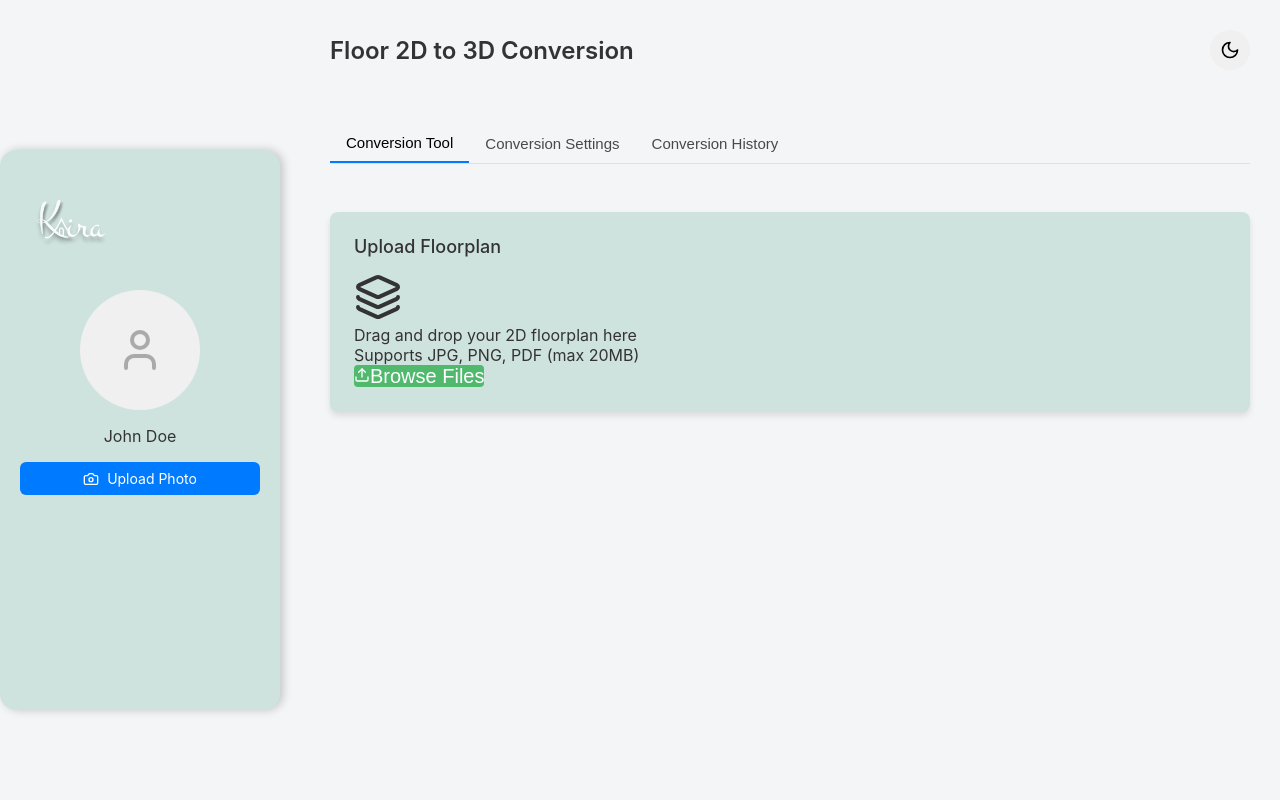
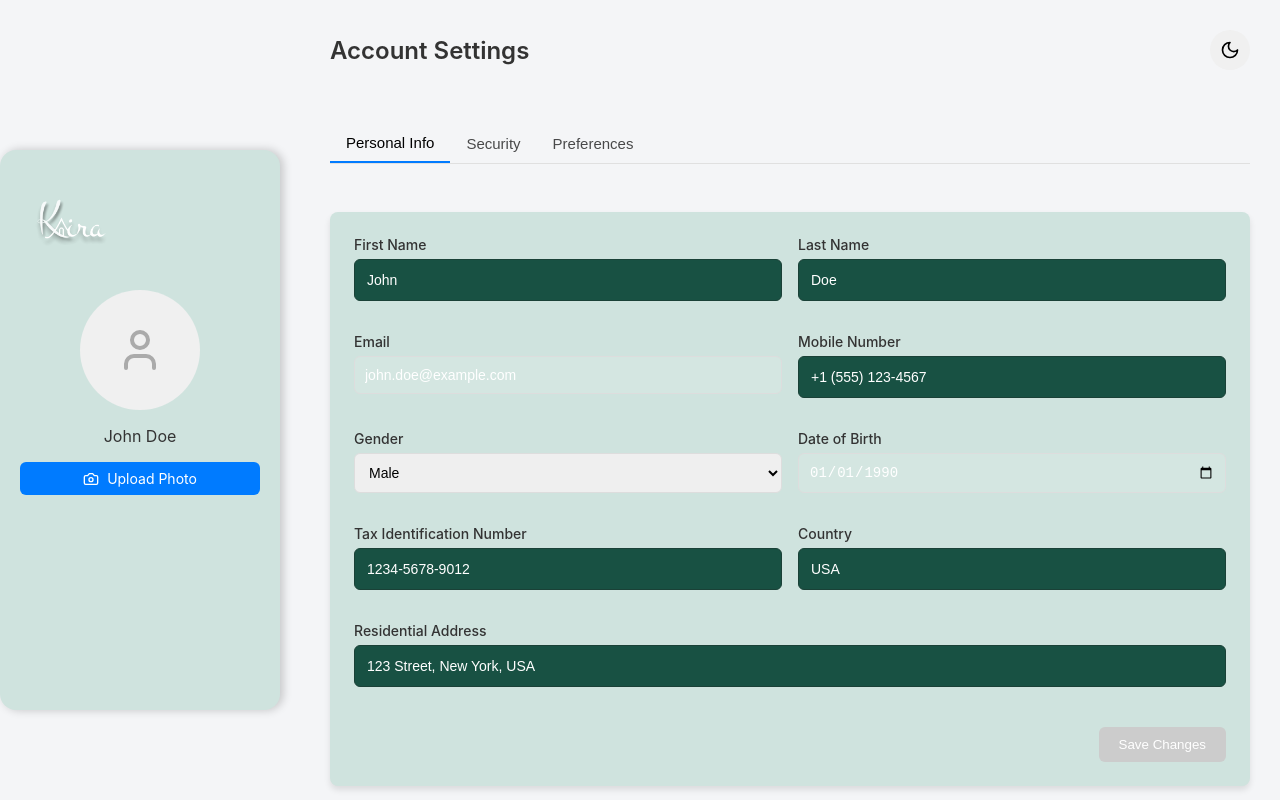
Before and after one commit to GokulJDev/Electron-APP, a React (Vite) app: page /profile in a window 1280 px wide. Built offline with nearby package versions, Linux system fonts and the light colour scheme; the HTML template or start-up script is replaced by a standard one; a web font is replaced by a local one.

Commit message:
again change in profile

```diff
--- a/src/pages/Profile/Profile.jsx
+++ b/src/pages/Profile/Profile.jsx
@@ -1,5 +1,5 @@
 import React, { useState, useEffect } from 'react';
-import { User, Camera, Trash2, ChevronRight, Upload, Download, Cog, Layers, Monitor, Home, Settings, LogOut, Moon, Sun, Check } from 'lucide-react';
+import { User, Camera, Trash2, ChevronRight, Bell, CreditCard, Wallet, Home, Settings, LogOut, Moon, Sun, Check } from 'lucide-react';
 import './Profile.css';
 import { assets } from '../../assets/assets';
 
@@ -9,23 +9,21 @@ const Profile = () => {
     lastName: 'Doe',
     email: 'john.doe@example.com',
     phone: '+1 (555) 123-4567',
-    projectName: 'My Home Renovation',
-    floorDimensions: '12m x 10m',
-    preferredScale: '1:50',
-    outputFormat: 'OBJ',
-    renderQuality: 'High',
-    texturePreference: 'Realistic',
+    gender: 'Male',
+    taxID: '1234-5678-9012',
+    country: 'USA',
+    address: '123 Street, New York, USA',
+    preferredLanguage: 'English',
+    dateOfBirth: '1990-01-01',
+    avatar: null,
   });
 
   const [selectedImage, setSelectedImage] = useState(null);
-  const [selectedFloorplan, setSelectedFloorplan] = useState(null);
   const [isDarkMode, setIsDarkMode] = useState(false);
-  const [activeTab, setActiveTab] = useState('conversion');
+  const [activeTab, setActiveTab] = useState('personal');
   const [isSidebarCollapsed, setSidebarCollapsed] = useState(false);
   const [formModified, setFormModified] = useState(false);
   const [successMessage, setSuccessMessage] = useState('');
-  const [conversionProgress, setConversionProgress] = useState(0);
-  const [isConverting, setIsConverting] = useState(false);
 
   useEffect(() => {
     // Check system preference for dark mode
@@ -42,23 +40,8 @@ const Profile = () => {
     }
   };
 
-  const handleFloorplanUpload = (e) => {
-    const file = e.target.files[0];
-    if (file) {
-      const fileUrl = URL.createObjectURL(file);
-      setSelectedFloorplan(fileUrl);
-      setFormModified(true);
-      setSuccessMessage('Floorplan uploaded successfully!');
-
-      // Clear success message after 3 seconds
-      setTimeout(() => {
-        setSuccessMessage('');
-      }, 3000);
-    }
-  };
-
-  const handleDeleteFloorplan = () => {
-    setSelectedFloorplan(null);
+  const handleDeleteAvatar = () => {
+    setSelectedImage(null);
     setFormModified(true);
   };
 
@@ -74,42 +57,13 @@ const Profile = () => {
     e.preventDefault();
     // Simulate API call for saving data
     setTimeout(() => {
-      setSuccessMessage('Settings updated successfully!');
+      setSuccessMessage('Profile updated successfully!');
       setFormModified(false);
 
       // Clear success message after 3 seconds
       setTimeout(() => {
         setSuccessMessage('');
       }, 3000);
-    }, 500);
-  };
-
-  const handleConversion = () => {
-    if (!selectedFloorplan) {
-      setSuccessMessage('Please upload a floorplan first');
-      setTimeout(() => {
-        setSuccessMessage('');
-      }, 3000);
-      return;
-    }
-
-    setIsConverting(true);
-    setConversionProgress(0);
-
-    // Simulate conversion process
-    const interval = setInterval(() => {
-      setConversionProgress(prev => {
-        if (prev >= 100) {
-          clearInterval(interval);
-          setIsConverting(false);
-          setSuccessMessage('Conversion completed successfully!');
-          setTimeout(() => {
-            setSuccessMessage('');
-          }, 3000);
-          return 100;
-        }
-        return prev + 10;
-      });
     }, 500);
   };
 
@@ -146,6 +100,12 @@ const Profile = () => {
               Upload Photo
               <input type="file" accept="image/*" onChange={handleImageUpload} className="hidden" />
             </label>
+            {selectedImage && (
+              <button onClick={handleDeleteAvatar} className="delete-btn">
+                <Trash2 size={16} />
+                Remove
+              </button>
+            )}
           </div>
         </div>
       </aside>
@@ -153,7 +113,7 @@ const Profile = () => {
       {/* Main Content */}
       <div className="main-content">
         <div className="header">
-          <h1>Floor 2D to 3D Conversion</h1>
+          <h1>Account Settings</h1>
           <div className="header-actions">
             <button
               onClick={toggleDarkMode}
@@ -167,22 +127,22 @@ const Profile = () => {
         {/* Settings Tabs */}
         <div className="tabs">
           <button
-            onClick={() => setActiveTab('conversion')}
-            className={activeTab === 'conversion' ? 'active' : ''}
+            onClick={() => setActiveTab('personal')}
+            className={activeTab === 'personal' ? 'active' : ''}
           >
-            Conversion Tool
+            Personal Info
           </button>
           <button
-            onClick={() => setActiveTab('settings')}
-            className={activeTab === 'settings' ? 'active' : ''}
+            onClick={() => setActiveTab('security')}
+            className={activeTab === 'security' ? 'active' : ''}
           >
-            Conversion Settings
+            Security
           </button>
           <button
-            onClick={() => setActiveTab('history')}
-            className={activeTab === 'history' ? 'active' : ''}
+            onClick={() => setActiveTab('preferences')}
+            className={activeTab === 'preferences' ? 'active' : ''}
           >
-            Conversion History
+            Preferences
           </button>
         </div>
 
@@ -194,152 +154,101 @@ const Profile = () => {
           </div>
         )}
 
-        {/* Content Section */}
+        {/* Profile Section */}
         <div className="content-card">
-          {activeTab === 'conversion' && (
+          {activeTab === 'personal' && (
             <div className="tab-content">
-              <div className="conversion-layout">
-                {/* Floorplan Upload Section */}
-                <div className="floorplan-section">
-                  <h3 className="section-title">Upload Floorplan</h3>
-                  <div className="floorplan-upload-area">
-                    {selectedFloorplan ? (
-                      <div className="floorplan-preview">
-                        <img src={selectedFloorplan} alt="Floorplan" className="floorplan-image" />
-                        <div className="floorplan-actions">
-                          <button onClick={handleDeleteFloorplan} className="delete-btn">
-                            <Trash2 size={16} />
-                            Remove
-                          </button>
-                        </div>
-                      </div>
-                    ) : (
-                      <div className="upload-placeholder">
-                        <Layers size={48} />
-                        <p>Drag and drop your 2D floorplan here</p>
-                        <p className="upload-subtitle">Supports JPG, PNG, PDF (max 20MB)</p>
-                        <label className="upload-btn">
-                          <Upload size={16} />
-                          Browse Files
-                          <input type="file" accept=".jpg,.jpeg,.png,.pdf" onChange={handleFloorplanUpload} className="hidden" />
-                        </label>
-                      </div>
-                    )}
-                  </div>
-
-                  {selectedFloorplan && (
-                    <div className="conversion-actions">
-                      <button
-                        onClick={handleConversion}
-                        disabled={isConverting}
-                        className={`convert-btn ${isConverting ? 'disabled' : ''}`}
-                      >
-                        Convert to 3D
-                      </button>
-
-                      {isConverting && (
-                        <div className="progress-container">
-                          <div className="progress-bar">
-                            <div
-                              className="progress-fill"
-                              style={{ width: `${conversionProgress}%` }}
-                            ></div>
-                          </div>
-                          <span className="progress-text">{conversionProgress}%</span>
-                        </div>
-                      )}
-                    </div>
-                  )}
-                </div>
-              </div>
-            </div>
-          )}
-
-          {activeTab === 'settings' && (
-            <div className="tab-content">
-              <h3 className="section-title">Conversion Settings</h3>
+              <div className="profile-layout">
 
                 {/* Form Section */}
                 <form onSubmit={handleSubmit} className="profile-form">
                   <div className="form-grid">
                     <div className="form-group">
-                    <label>Project Name</label>
+                      <label>First Name</label>
                       <input
                         type="text"
-                      name="projectName"
-                      value={userData.projectName}
+                        name="firstName"
+                        value={userData.firstName}
                         onChange={handleInputChange}
                       />
                     </div>
                     <div className="form-group">
-                    <label>Floor Dimensions</label>
+                      <label>Last Name</label>
                       <input
                         type="text"
-                      name="floorDimensions"
-                      value={userData.floorDimensions}
+                        name="lastName"
+                        value={userData.lastName}
                         onChange={handleInputChange}
                       />
                     </div>
                     <div className="form-group">
-                    <label>Preferred Scale</label>
+                      <label>Email</label>
+                      <input
+                        type="email"
+                        name="email"
+                        value={userData.email}
+                        onChange={handleInputChange}
+                      />
+                    </div>
+                    <div className="form-group">
+                      <label>Mobile Number</label>
+                      <input
+                        type="text"
+                        name="phone"
+                        value={userData.phone}
+                        onChange={handleInputChange}
+                      />
+                    </div>
+                    <div className="form-group">
+                      <label>Gender</label>
                       <select
-                      name="preferredScale"
-                      value={userData.preferredScale}
+                        name="gender"
+                        value={userData.gender}
                         onChange={handleInputChange}
                       >
-                      <option value="1:50">1:50</option>
-                      <option value="1:100">1:100</option>
-                      <option value="1:200">1:200</option>
-                      <option value="custom">Custom</option>
+                        <option value="Male">Male</option>
+                        <option value="Female">Female</option>
+                        <option value="Other">Other</option>
+                        <option value="Prefer not to say">Prefer not to say</option>
                       </select>
                     </div>
                     <div className="form-group">
-                    <label>Output Format</label>
-                    <select
-                      name="outputFormat"
-                      value={userData.outputFormat}
+                      <label>Date of Birth</label>
+                      <input
+                        type="date"
+                        name="dateOfBirth"
+                        value={userData.dateOfBirth}
                         onChange={handleInputChange}
-                    >
-                      <option value="OBJ">OBJ</option>
-                      <option value="FBX">FBX</option>
-                      <option value="GLTF">GLTF/GLB</option>
-                      <option value="DAE">DAE (Collada)</option>
-                    </select>
+                      />
                     </div>
                     <div className="form-group">
-                    <label>Render Quality</label>
-                    <select
-                      name="renderQuality"
-                      value={userData.renderQuality}
+                      <label>Tax Identification Number</label>
+                      <input
+                        type="text"
+                        name="taxID"
+                        value={userData.taxID}
                         onChange={handleInputChange}
-                    >
-                      <option value="Low">Low (Faster)</option>
-                      <option value="Medium">Medium</option>
-                      <option value="High">High (Detailed)</option>
-                    </select>
+                      />
                     </div>
                     <div className="form-group">
-                    <label>Texture Preference</label>
-                    <select
-                      name="texturePreference"
-                      value={userData.texturePreference}
+                      <label>Country</label>
+                      <input
+                        type="text"
+                        name="country"
+                        value={userData.country}
                         onChange={handleInputChange}
-                    >
-                      <option value="Basic">Basic</option>
-                      <option value="Realistic">Realistic</option>
-                      <option value="Stylized">Stylized</option>
-                      <option value="None">No Textures</option>
-                    </select>
+                      />
                     </div>
                     <div className="form-group full-width">
-                    <label>Additional Notes</label>
-                    <textarea
-                      name="notes"
-                      rows="3"
-                      placeholder="Any special requirements for your conversion..."
+                      <label>Residential Address</label>
+                      <input
+                        type="text"
+                        name="address"
+                        value={userData.address}
                         onChange={handleInputChange}
-                    ></textarea>
+                      />
                     </div>
+
                   </div>
                   <div className="form-actions">
                     <button
@@ -347,71 +256,137 @@ const Profile = () => {
                       disabled={!formModified}
                       className={formModified ? 'save-btn' : 'save-btn disabled'}
                     >
-                    Save Settings
+                      Save Changes
                     </button>
                   </div>
                 </form>
               </div>
+            </div>
           )}
 
-          {activeTab === 'history' && (
+          {activeTab === 'security' && (
             <div className="tab-content">
-              <h3 className="section-title">Conversion History</h3>
-              {/* Conversion History Table */}
-              <div className="history-table-container">
-                <table className="history-table">
-                  <thead>
-                    <tr>
-                      <th>Date</th>
-                      <th>Project Name</th>
-                      <th>Input File</th>
-                      <th>Output Format</th>
-                      <th>Status</th>
-                      <th>Actions</th>
-                    </tr>
-                  </thead>
-                  <tbody>
-                    <tr>
-                      <td>Mar 15, 2025</td>
-                      <td>My Home Renovation</td>
-                      <td>home_floorplan.jpg</td>
-                      <td>OBJ</td>
-                      <td><span className="status-complete">Complete</span></td>
-                      <td>
-                        <button className="action-link">
-                          <Download size={14} />
-                          Download
+              <h3 className="section-title">Security Settings</h3>
+              <div className="security-sections">
+                <div className="security-section">
+                  <h4>Change Password</h4>
+                  <div className="password-grid">
+                    <div className="form-group">
+                      <label>Current Password</label>
+                      <input type="password" />
+                    </div>
+                    <div className="form-group empty"></div>
+                    <div className="form-group">
+                      <label>New Password</label>
+                      <input type="password" />
+                    </div>
+                    <div className="form-group">
+                      <label>Confirm New Password</label>
+                      <input type="password" />
+                    </div>
+                  </div>
+                  <div className="section-actions">
+                    <button className="action-btn">
+                      Update Password
                     </button>
-                      </td>
-                    </tr>
-                    <tr>
-                      <td>Mar 10, 2025</td>
-                      <td>Office Space</td>
-                      <td>office_layout.pdf</td>
-                      <td>FBX</td>
-                      <td><span className="status-complete">Complete</span></td>
-                      <td>
-                        <button className="action-link">
-                          <Download size={14} />
-                          Download
+                  </div>
+                </div>
+
+                <div className="security-section">
+                  <h4>Two-Factor Authentication</h4>
+                  <p className="section-description">Add an extra layer of security to your account</p>
+                  <button className="action-btn green">
+                    Enable 2FA
                   </button>
-                      </td>
-                    </tr>
-                    <tr>
-                      <td>Mar 5, 2025</td>
-                      <td>Kitchen Redesign</td>
-                      <td>kitchen_plan.png</td>
-                      <td>GLTF</td>
-                      <td><span className="status-complete">Complete</span></td>
-                      <td>
-                        <button className="action-link">
-                          <Download size={14} />
-                          Download
+                </div>
+
+                <div className="security-section">
+                  <h4>Login Sessions</h4>
+                  <p className="section-description">You're currently logged in on these devices</p>
+                  <div className="session-item">
+                    <div className="session-info">
+                      <div className="device-name">Chrome on Windows</div>
+                      <div className="device-details">New York, USA · Current Session</div>
+                    </div>
+                    <button className="link-btn">This Device</button>
+                  </div>
+                  <div className="session-item">
+                    <div className="session-info">
+                      <div className="device-name">Safari on iPhone</div>
+                      <div className="device-details">New York, USA · 2 days ago</div>
+                    </div>
+                    <button className="link-btn red">Sign Out</button>
+                  </div>
+                </div>
+              </div>
+            </div>
+          )}
+
+          {activeTab === 'preferences' && (
+            <div className="tab-content">
+              <h3 className="section-title">Preferences</h3>
+              <div className="preference-sections">
+                <div className="preference-section">
+                  <h4>Notification Settings</h4>
+                  <div className="toggle-list">
+                    <div className="toggle-item">
+                      <label>Email Notifications</label>
+                      <div className="toggle-switch">
+                        <input type="checkbox" id="email-notifications" defaultChecked />
+                        <label htmlFor="email-notifications" className="toggle-label"></label>
+                      </div>
+                    </div>
+                    <div className="toggle-item">
+                      <label>SMS Notifications</label>
+                      <div className="toggle-switch">
+                        <input type="checkbox" id="sms-notifications" />
+                        <label htmlFor="sms-notifications" className="toggle-label"></label>
+                      </div>
+                    </div>
+                    <div className="toggle-item">
+                      <label>Push Notifications</label>
+                      <div className="toggle-switch">
+                        <input type="checkbox" id="push-notifications" defaultChecked />
+                        <label htmlFor="push-notifications" className="toggle-label"></label>
+                      </div>
+                    </div>
+                  </div>
+                </div>
+
+                <div className="preference-section">
+                  <h4>Privacy Settings</h4>
+                  <div className="toggle-list">
+                    <div className="toggle-item">
+                      <label>Allow data collection for personalization</label>
+                      <div className="toggle-switch">
+                        <input type="checkbox" id="data-collection" defaultChecked />
+                        <label htmlFor="data-collection" className="toggle-label"></label>
+                      </div>
+                    </div>
+                    <div className="toggle-item">
+                      <label>Share account activity with third parties</label>
+                      <div className="toggle-switch">
+                        <input type="checkbox" id="share-activity" />
+                        <label htmlFor="share-activity" className="toggle-label"></label>
+                      </div>
+                    </div>
+                  </div>
+                </div>
+
+                <div className="preference-section">
+                  <h4>Appearance</h4>
+                  <div className="appearance-options">
+                    <button className="appearance-btn">System Default</button>
+                    <button className={`appearance-btn ${!isDarkMode ? 'active' : ''}`}>Light Mode</button>
+                    <button className={`appearance-btn ${isDarkMode ? 'active' : ''}`}>Dark Mode</button>
+                  </div>
+                </div>
+
+                <div className="preference-actions">
+                  <button className="save-btn">
+                    Save Preferences
                   </button>
-                      </td>
-                    </tr>
-                  </tbody>
-                </table>
+                </div>
               </div>
             </div>
           )}
```
Lines whose indentation alone changed are shown as unchanged.
